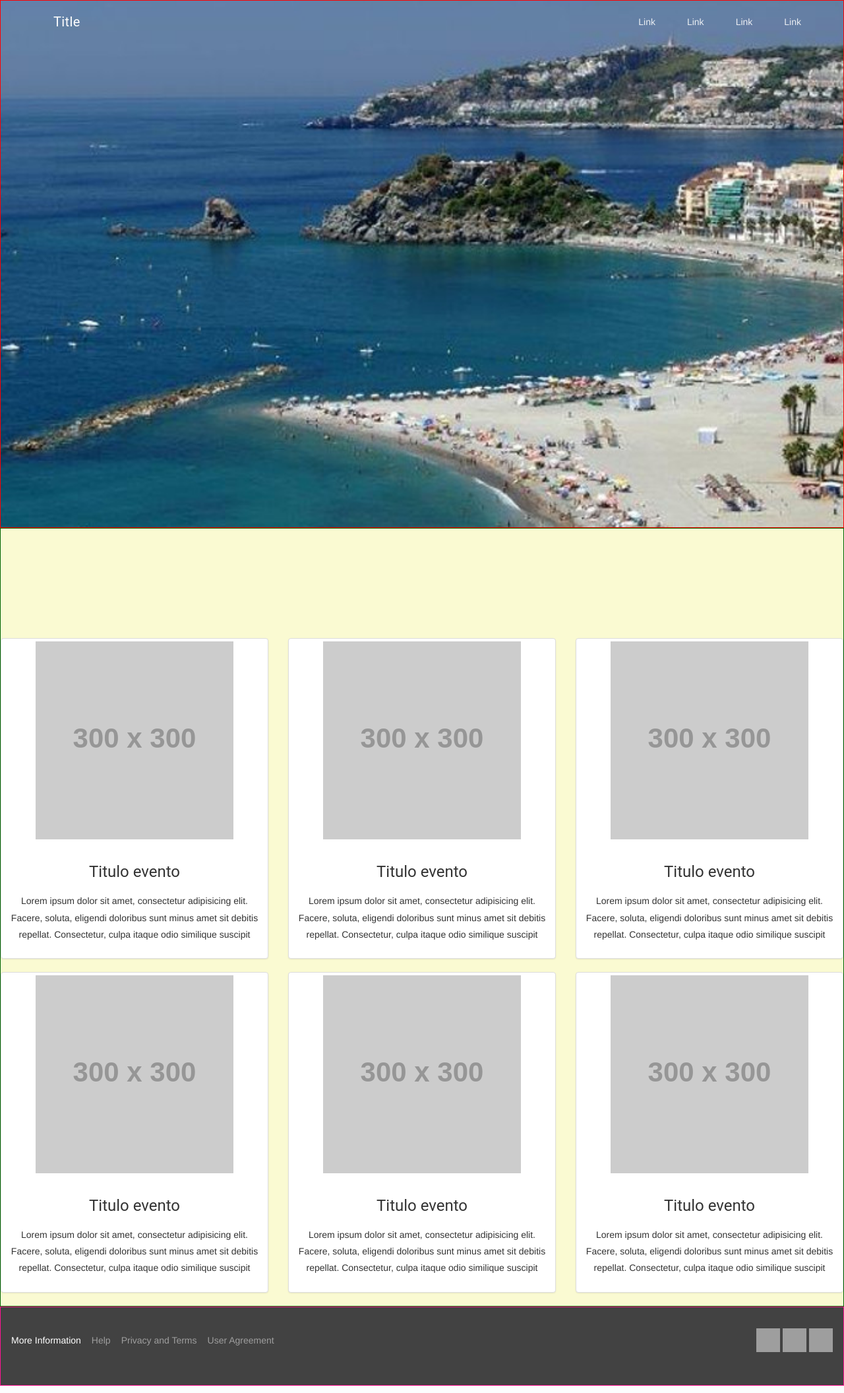
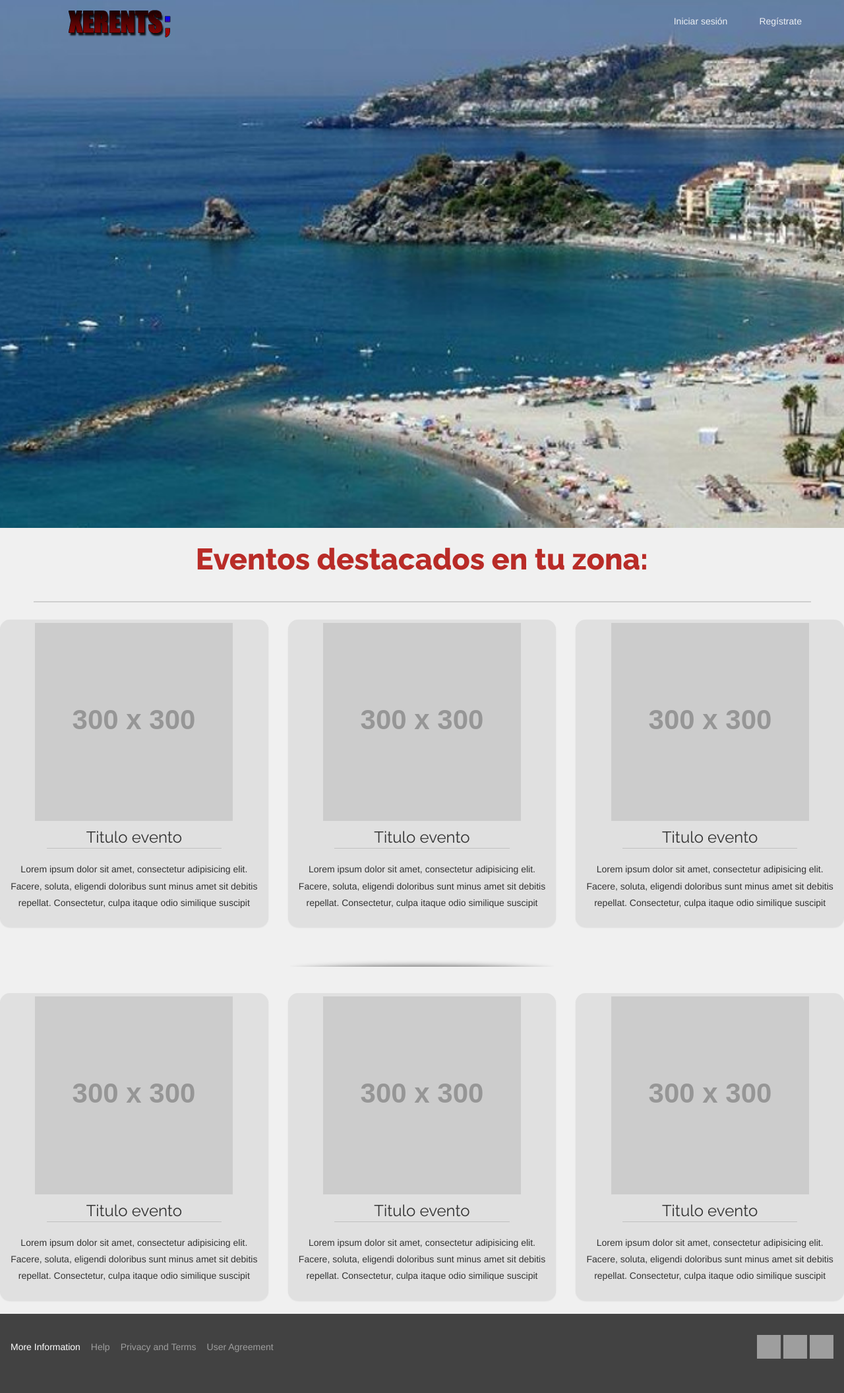
Before and after one commit to alextverdyy/xerents, a PHP site: page / in a window 1280 px wide. Shown: the whole page at 66% size. Run offline with PHP 8.4, Linux system fonts and the light colour scheme; grey boxes labelled with a size stand in for pictures from a placeholder-image service; some libraries are stand-ins or nearby versions.

Commit message:
Plantilla avance

```diff
--- a/index.html
+++ b/index.html
@@ -38,29 +38,26 @@
             <header class="mdl-layout__header mdl-layout__header--transparent">
                 <div class="mdl-layout__header-row">
                     <!-- Title -->
-                    <span class="mdl-layout-title">Title</span>
+                    <span id="logo" class="mdl-layout-title"><img src="img/logoXerents.png" /></span>
                     <!-- Add spacer, to align navigation to the right -->
                     <div class="mdl-layout-spacer"></div>
                     <!-- Navigation -->
                     <nav class="mdl-navigation">
-                        <a class="mdl-navigation__link" href="">Link</a>
-                        <a class="mdl-navigation__link" href="">Link</a>
-                        <a class="mdl-navigation__link" href="">Link</a>
-                        <a class="mdl-navigation__link" href="">Link</a>
+                        <a class="mdl-navigation__link itemMenu" href="modulos/login.html">Iniciar sesión</a>
+                        <a class="mdl-navigation__link itemMenu" href="">Regístrate</a>
                     </nav>
                 </div>
             </header>
             <div class="mdl-layout__drawer">
-                <span class="mdl-layout-title">Title</span>
+                <span class="mdl-layout-title">Navegación</span>
                 <nav class="mdl-navigation">
-                    <a class="mdl-navigation__link" href="">Link</a>
-                    <a class="mdl-navigation__link" href="">Link</a>
-                    <a class="mdl-navigation__link" href="">Link</a>
-                    <a class="mdl-navigation__link" href="">Link</a>
+                    <a class="mdl-navigation__link itemMenu" href="modulos/login.html">Iniciar sesión</a>
+                    <a class="mdl-navigation__link itemMenu" href="modulos/registro.html">Regístrate</a>
                 </nav>
             </div>
                 <main class="mdl-layout__content">
             </main>
+
         </div>
     </div>
     <!--FIN Cabecera de pagina FIN-->
@@ -72,11 +69,13 @@
     <!--Eventos destacados de tu localizacion-->
     <div id="destacados">
         <div class = "row centrar-texto" >
+            <h2 id="titEventos">Eventos destacados en tu zona: </h2>
+            <hr class="separador" />
             <div class="col-xs-18 col-sm-7 col-md-4">
                 <div class="thumbnail">
                     <img src="http://placehold.it/300?text=Evento" alt="" class="imgdestacadas">
                     <div class="caption">
-                        <h4>Titulo evento</h4>
+                        <h4 class="tituloEvento">Titulo evento</h4>
                         <p>Lorem ipsum dolor sit amet, consectetur adipisicing elit. Facere, soluta, eligendi doloribus sunt minus amet sit debitis repellat. Consectetur, culpa itaque odio similique suscipit</p>
                     </div>
                 </div>
@@ -85,16 +84,19 @@
                 <div class="thumbnail">
                     <img src="http://placehold.it/300?text=Evento" alt="" class="imgdestacadas">
                     <div class="caption">
-                        <h4>Titulo evento</h4>
+                        <h4 class="tituloEvento">Titulo evento</h4>
                         <p>Lorem ipsum dolor sit amet, consectetur adipisicing elit. Facere, soluta, eligendi doloribus sunt minus amet sit debitis repellat. Consectetur, culpa itaque odio similique suscipit</p>
                     </div>
                 </div>
+                <main style="margin-bottom: 5%; margin-top:5%;">
+                    <div class="shadow-separator"></div>
+                </main>
             </div>
             <div class="col-xs-18 col-sm-7 col-md-4">
                 <div class="thumbnail">
                     <img src="http://placehold.it/300?text=Evento" alt="" class="imgdestacadas">
                     <div class="caption">
-                        <h4>Titulo evento</h4>
+                        <h4 class="tituloEvento">Titulo evento</h4>
                         <p>Lorem ipsum dolor sit amet, consectetur adipisicing elit. Facere, soluta, eligendi doloribus sunt minus amet sit debitis repellat. Consectetur, culpa itaque odio similique suscipit</p>
                     </div>
                 </div>
@@ -105,7 +107,7 @@
                 <div class="thumbnail">
                     <img src="http://placehold.it/300?text=Evento" alt="" class="imgdestacadas">
                     <div class="caption">
-                        <h4>Titulo evento</h4>
+                        <h4 class="tituloEvento">Titulo evento</h4>
                         <p>Lorem ipsum dolor sit amet, consectetur adipisicing elit. Facere, soluta, eligendi doloribus sunt minus amet sit debitis repellat. Consectetur, culpa itaque odio similique suscipit</p>
                     </div>
                 </div>
@@ -114,7 +116,7 @@
                 <div class="thumbnail">
                     <img src="http://placehold.it/300?text=Evento" alt="" class="imgdestacadas">
                     <div class="caption">
-                        <h4>Titulo evento</h4>
+                        <h4 class="tituloEvento">Titulo evento</h4>
                         <p>Lorem ipsum dolor sit amet, consectetur adipisicing elit. Facere, soluta, eligendi doloribus sunt minus amet sit debitis repellat. Consectetur, culpa itaque odio similique suscipit</p>
                     </div>
                 </div>
@@ -123,7 +125,7 @@
                 <div class="thumbnail">
                     <img src="http://placehold.it/300?text=Evento" alt="" class="imgdestacadas">
                     <div class="caption">
-                        <h4>Titulo evento</h4>
+                        <h4 class="tituloEvento">Titulo evento</h4>
                         <p>Lorem ipsum dolor sit amet, consectetur adipisicing elit. Facere, soluta, eligendi doloribus sunt minus amet sit debitis repellat. Consectetur, culpa itaque odio similique suscipit</p>
                     </div>
                 </div>
--- a/style.css
+++ b/style.css
@@ -1,7 +1,52 @@
+@import url('https://fonts.googleapis.com/css?family=Raleway:100,400,800');
+
 /*Estilo General*/
+
+    small {
+    background: #101010;
+    color: #FFFFFF;
+    display: inline-block;
+    font: 800 11px/24px "Open Sans";
+    letter-spacing: 0.4px;
+    padding: 0 8px;
+    text-transform: uppercase;
+}
+
+.shadow-separator {
+    height: 20px;
+    margin: 40px auto;
+    overflow: hidden;
+    width: 400px;
+}
+.shadow-separator:after {
+    border-radius: 100%;
+    box-shadow: 0 0 10px #333333;
+    content: "";
+    display: block;
+    height: inherit;
+    position: relative;
+    top: 100%;
+}
+
+.separador
+{
+    background-color:lightgray;
+    width:90%;
+    margin:0 auto;
+    margin-top:3%;
+    margin-bottom:2%
+}
+
 #contenedor
 {
-    background-color: lightgoldenrodyellow;
+    background-color: #F0F0F0  ;
+}
+
+.thumbnail
+{
+    background-color: #E0E0E0  !important;
+    border-color: transparent !important;
+    border-radius: 15px !important;
 }
 
 .mdl-layout__container
@@ -16,10 +61,27 @@
 /*FIN Estilo General FIN*/
 
 /*Estilo Cabecera*/
+
+#titEventos
+{
+    font-family: 'Raleway', sans-serif;
+    font-weight: 800;
+    color: #b92c28;
+}
+
+#logo
+{
+    margin-top:0.5%;
+}
+
+#logo img
+{
+    width:50%;
+}
+
 #cabecera
 {
     width:100%;
-    border: 1px solid red;
     height: 100%;
 }
 
@@ -35,19 +97,13 @@
 }
 .itemMenu
 {
-    float: left;
-    padding: 1%;
-    color:darkcyan;
     transition: all 0.5s ease;
-    background-color: transparent;
 }
 
 .itemMenu:hover
 {
-    float: left;
-    margin: 1.2%;
-    color:orangered;
-    background-color: antiquewhite;
+    color:#b92c28 !important;
+    font-weight: bold !important;
 }
 /*FIN Estilo Cabecera FIN*/
 
@@ -55,7 +111,6 @@
 #portada
 {
     width:100%;
-    border: 1px solid blue;
 }
 
 #imagenPortada
@@ -69,8 +124,6 @@
 #destacados
 {
     width:100%;
-    border: 1px solid darkgreen;
-    padding-top: 13%;
 }
 #destacados p
 {
@@ -83,13 +136,30 @@
     line-height: 1.8em;
 }
 
+.tituloEvento
+{
+    font-family: 'Raleway', sans-serif;
+    font-weight: 400;
+    border-bottom: 1px double #C0C0C0  ;
+    width:70%;
+    text-align: center;
+    margin: 0 auto;
+    margin-bottom: 5%;
+}
+
+.separadorPeq
+{
+    width:20%;
+    margin:0 auto;
+    backkground-color:#F0F0F0;
+}
+
 /*FIN Estilo Destacados FIN*/
 
 /*Estilo Pie*/
 #pie
 {
     width:100%;
-    border: 1px solid deeppink;
     height:15%;
 }
 /*FIN Estilo Pie FIN*/
```
